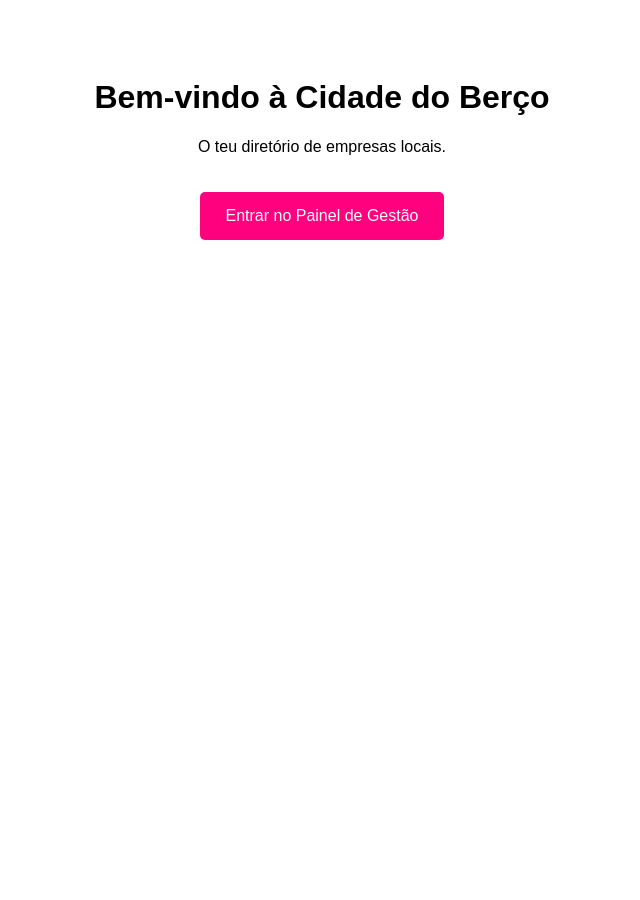
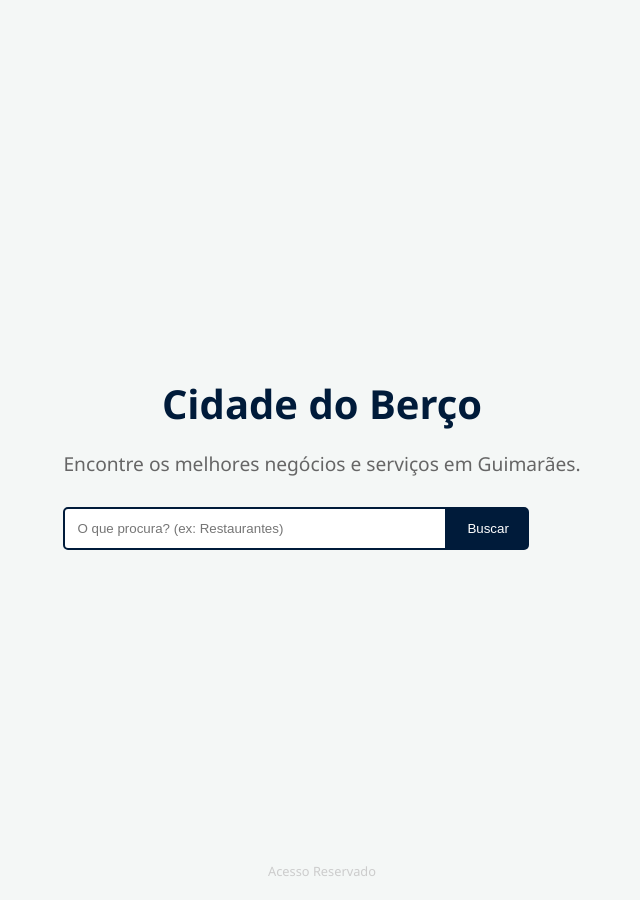
Before and after one commit to sakeVCT/cidadedoberco, a Jekyll site: the page index.html, which Jekyll copies as it is, in a window 1280 px wide. Shown: the whole page, without its empty margins (318-958 px from the left). Built offline with Jekyll 4.4.1, drawn with Linux system fonts in a browser that asks for light colours; a script that is not in the unit is left out.

Commit message:
Update title and enhance layout in index.html

```diff
--- a/index.html
+++ b/index.html
@@ -3,16 +3,49 @@
 <head>
     <meta charset="UTF-8">
     <meta name="viewport" content="width=device-width, initial-scale=1.0">
-    <title>Cidade do Berço - Diretório</title>
+    <title>Cidade do Berço | Diretório de Empresas</title>
+    <script src="https://identity.netlify.com/v1/netlify-identity-widget.js"></script>
     <style>
-        body { font-family: sans-serif; text-align: center; padding: 50px; }
-        .btn-admin { background: #ff007f; color: white; padding: 15px 25px; text-decoration: none; border-radius: 5px; display: inline-block; margin-top: 20px; }
+        :root { --primary: #001b3a; --secondary: #39CCCC; }
+        body { font-family: 'Segoe UI', sans-serif; margin: 0; display: flex; flex-direction: column; align-items: center; justify-content: center; min-height: 100vh; background: #f4f7f6; color: var(--primary); }
+        .hero { text-align: center; padding: 20px; }
+        h1 { font-size: 2.5rem; margin-bottom: 10px; }
+        p { font-size: 1.2rem; color: #666; }
+        .search-box { margin-top: 30px; width: 90%; max-width: 500px; display: flex; }
+        input { flex: 1; padding: 12px; border: 2px solid var(--primary); border-radius: 5px 0 0 5px; outline: none; }
+        button { padding: 12px 20px; background: var(--primary); color: white; border: none; border-radius: 0 5px 5px 0; cursor: pointer; }
+
+        /* Rodapé com link discreto para ti */
+        footer { position: absolute; bottom: 20px; font-size: 0.8rem; }
+        footer a { color: #ccc; text-decoration: none; }
     </style>
 </head>
 <body>
-    <h1>Bem-vindo à Cidade do Berço</h1>
-    <p>O teu diretório de empresas locais.</p>
 
-    <a href="/admin/" class="btn-admin">Entrar no Painel de Gestão</a>
+    <div class="hero">
+        <h1>Cidade do Berço</h1>
+        <p>Encontre os melhores negócios e serviços em Guimarães.</p>
+
+        <div class="search-box">
+            <input type="text" placeholder="O que procura? (ex: Restaurantes)">
+            <button>Buscar</button>
+        </div>
+    </div>
+
+    <footer>
+        <a href="/admin/">Acesso Reservado</a>
+    </footer>
+
+    <script>
+      if (window.netlifyIdentity) {
+        window.netlifyIdentity.on("init", user => {
+          if (!user) {
+            window.netlifyIdentity.on("login", () => {
+              document.location.href = "/admin/";
+            });
+          }
+        });
+      }
+    </script>
 </body>
 </html>
```
